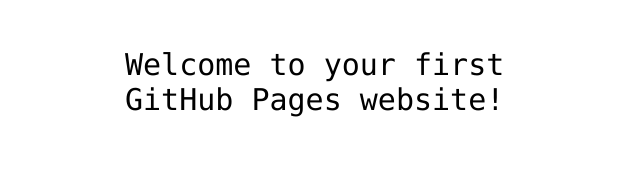
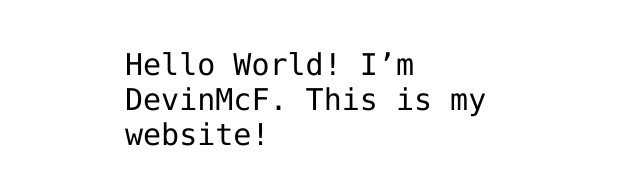
Before and after one commit to DevinMcF/DevinMcF.github.io, a plain HTML site: page index.html in a window 1280 px wide. Shown: the part 341-526 px from the top of the page, without its empty margins (315-955 px from the left). Drawn offline with Linux system fonts and the light colour scheme.

Commit message:
Update index.html
Changed text to Hello World

```diff
--- a/index.html
+++ b/index.html
@@ -12,7 +12,7 @@
 <img src="https://octodex.github.com/images/daftpunktocat-thomas.gif" id="octocat" alt="octocat-gif" />
 
 <!-- Change this code here by copy and pasting your template on line 15 -->
-<p>Welcome to your first GitHub Pages website!</p>
+<p>Hello World! I’m DevinMcF. This is my website!</p>
 
 </body>
 </html>
```
